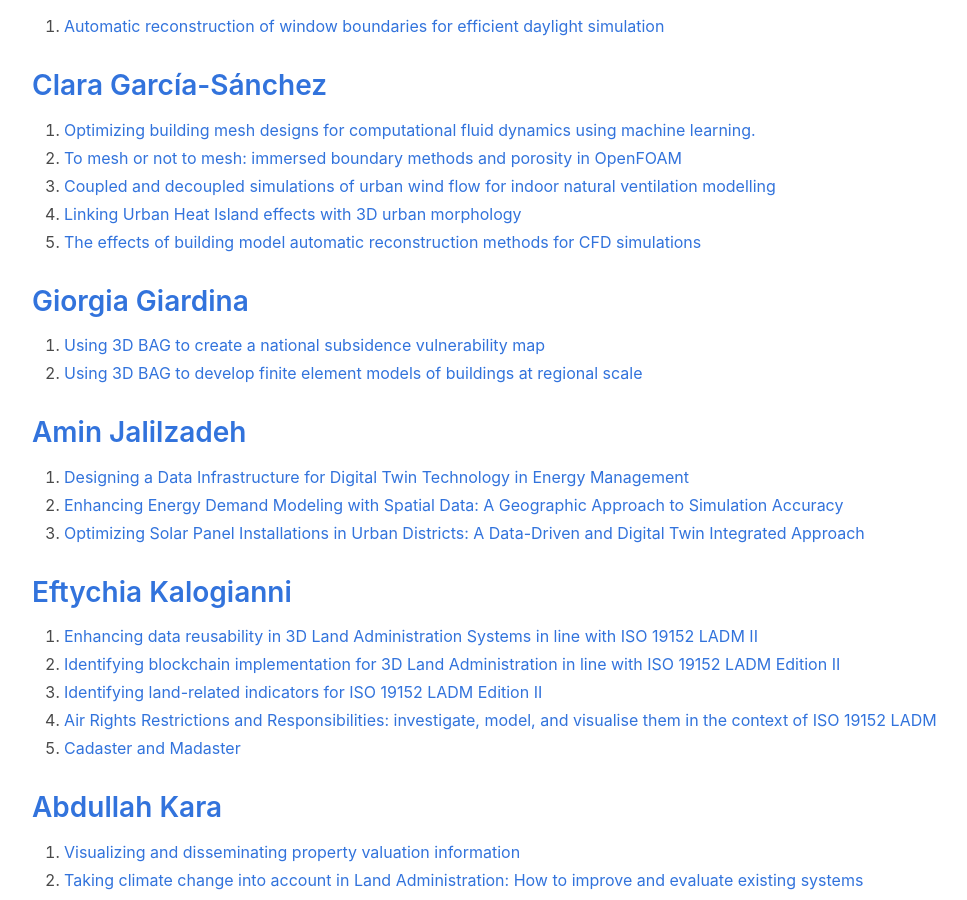
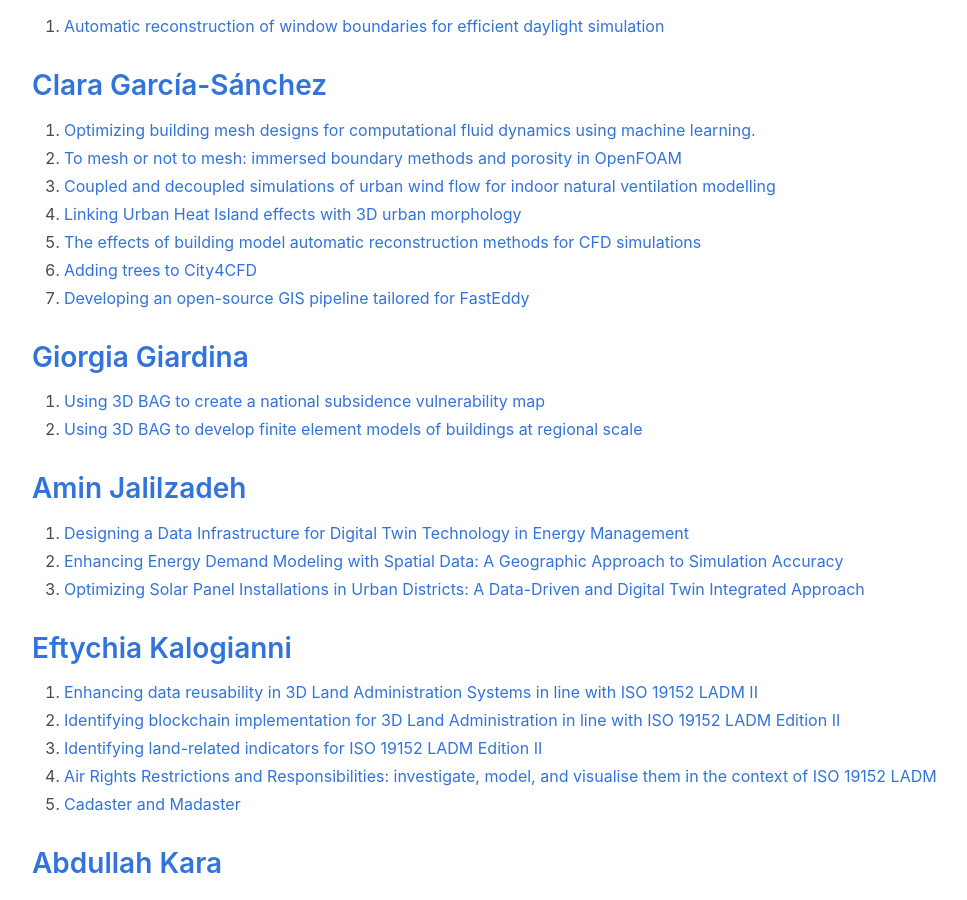
Before and after one commit to tudelft3d/geo2020, a Jekyll site: the page built from potentialtopics/index.md, in a window 1280 px wide and 900 px high, scrolled down 1709 px. Shown: the whole window, without its empty margins (32-999 px from the left). Built offline with Jekyll 4.4.1, drawn with Linux system fonts in a browser that asks for light colours; nearby versions of some CDN libraries.

Commit message:
new topics Clara

```diff
--- a/potentialtopics/index.md
+++ b/potentialtopics/index.md
@@ -60,6 +60,8 @@ More to be come in the coming weeks
 3. [Coupled and decoupled simulations of urban wind flow for indoor natural ventilation modelling](https://3d.bk.tudelft.nl/education/msctopics/#coupled-and-decoupled-simulations-of-urban-wind-flow-for-indoor-natural-ventilation-modelling)
 4. [Linking Urban Heat Island effects with 3D urban morphology](https://3d.bk.tudelft.nl/education/msctopics/#linking-urban-heat-island-effects-with-3d-urban-morphology)
 5. [The effects of building model automatic reconstruction methods for CFD simulations](https://3d.bk.tudelft.nl/education/msctopics/#the-effects-of-building-model-automatic-reconstruction-methods-for-cfd-simulations)
+6. [Adding trees to City4CFD](https://3d.bk.tudelft.nl/education/msctopics/#adding-trees-to-city4cfd)
+7. [Developing an open-source GIS pipeline tailored for FastEddy](https://3d.bk.tudelft.nl/education/msctopics/#developing-an-open-source-gis-pipeline-tailored-for-fasteddy)
 
 ## [Giorgia Giardina](https://www.tudelft.nl/en/ceg/about-faculty/departments/geoscience-engineering/sections/geo-engineering/staff/academic-staff/giardina-g)
 1. [Using 3D BAG to create a national subsidence vulnerability map](https://3d.bk.tudelft.nl/education/msctopics/#using-3d-bag-to-create-a-national-subsidence-vulnerability-map)
```
Also changed, not shown: 1 other file.
